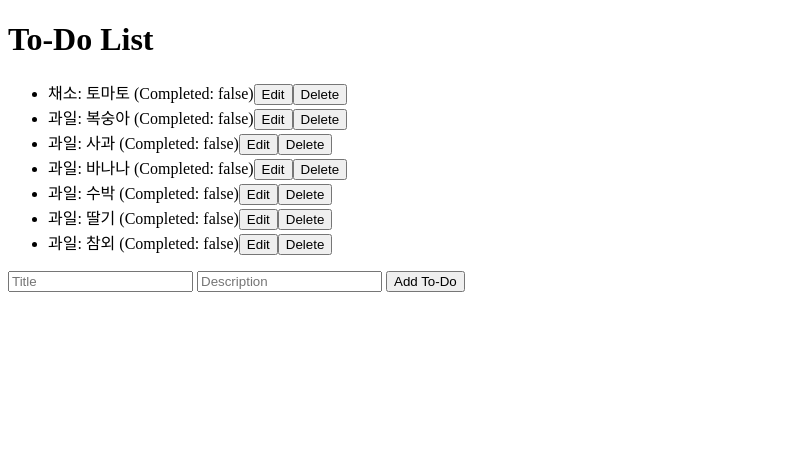
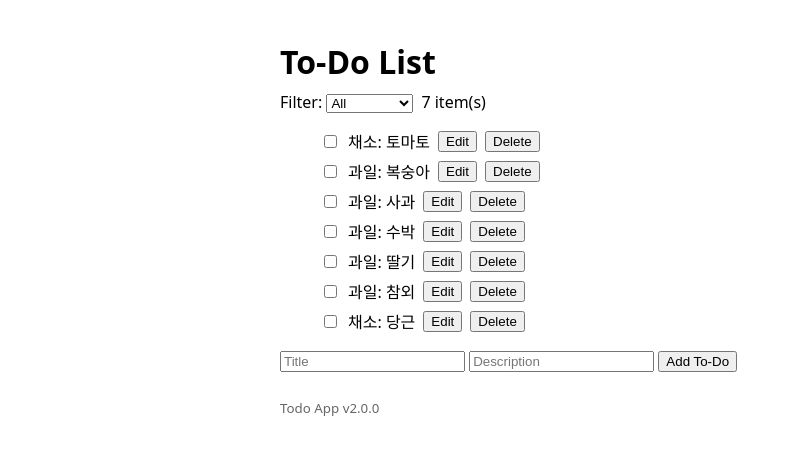
Before and after one commit to mj4863/FastApi_Todos, a FastAPI app: page / in a window 1280 px wide. Shown: the top 455 px of the page, without its empty margins (0-792 px from the left). Run offline with FastAPI, Linux system fonts and the light colour scheme.

Commit message:
feat:v2.0.0 - health/version, validation, filter, toggle, absolute paths, UI tweaks

```diff
--- a/main.py
+++ b/main.py
@@ -1,68 +1,102 @@
-from fastapi import FastAPI, HTTPException
+from fastapi import FastAPI, HTTPException, Query
 from fastapi.responses import HTMLResponse
-from pydantic import BaseModel
+from pydantic import BaseModel, field_validator
+from typing import List, Optional
 import json
 import os
+from pathlib import Path
 
-app = FastAPI()
+APP_VERSION = "2.0.0"
 
-# To-Do 항목 모델
+app = FastAPI(title="Todo App", version=APP_VERSION)
+
+# --- Paths (절대경로 안전화) ---
+BASE_DIR = Path(__file__).resolve().parent
+TODO_FILE = BASE_DIR / "todo.json"
+INDEX_HTML = BASE_DIR / "templates" / "index.html"
+
+# --- Model & Validation ---
 class TodoItem(BaseModel):
     id: int
     title: str
     description: str
-    completed: bool
+    completed: bool = False
 
-# JSON 파일 경로
-TODO_FILE = "todo.json"
+    @field_validator("title", "description")
+    @classmethod
+    def not_empty(cls, v: str) -> str:
+        if not v or not v.strip():
+            raise ValueError("must not be empty")
+        return v.strip()
 
-# JSON 파일에서 To-Do 항목 로드
-def load_todos():
-    if os.path.exists(TODO_FILE):
-        with open(TODO_FILE, "r") as file:
-            return json.load(file)
+# --- Storage helpers ---
+def load_todos() -> list[dict]:
+    if TODO_FILE.exists():
+        try:
+            with TODO_FILE.open("r", encoding="utf-8") as f:
+                return json.load(f)
+        except json.JSONDecodeError:
+            # 손상된 파일 방어
+            return []
     return []
 
-# JSON 파일에 To-Do 항목 저장
-def save_todos(todos):
-    with open(TODO_FILE, "w") as file:
-        json.dump(todos, file, indent=4)
+def save_todos(todos: list[dict]) -> None:
+    with TODO_FILE.open("w", encoding="utf-8") as f:
+        json.dump(todos, f, ensure_ascii=False, indent=4)
 
-# To-Do 목록 조회
-@app.get("/todos", response_model=list[TodoItem])
-def get_todos():
-    return load_todos()
+# --- Health/Version ---
+@app.get("/health")
+def health():
+    return {"status": "ok"}
 
-# 신규 To-Do 항목 추가
-@app.post("/todos", response_model=TodoItem)
+@app.get("/version")
+def version():
+    return {"version": APP_VERSION}
+
+# --- CRUD + 필터 ---
+@app.get("/todos", response_model=List[TodoItem])
+def get_todos(completed: Optional[bool] = Query(default=None, description="완료 여부 필터")):
+    todos = load_todos()
+    if completed is None:
+        return todos
+    return [t for t in todos if bool(t.get("completed", False)) == completed]
+
+@app.post("/todos", response_model=TodoItem, status_code=201)
 def create_todo(todo: TodoItem):
     todos = load_todos()
-    todos.append(todo.dict())
+    # 중복 id 방지
+    if any(t["id"] == todo.id for t in todos):
+        raise HTTPException(status_code=409, detail="Duplicate id")
+    todos.append(todo.model_dump())
     save_todos(todos)
     return todo
 
-# To-Do 항목 수정
 @app.put("/todos/{todo_id}", response_model=TodoItem)
 def update_todo(todo_id: int, updated_todo: TodoItem):
     todos = load_todos()
-    for todo in todos:
-        if todo["id"] == todo_id:
-            todo.update(updated_todo.dict())
+    for i, t in enumerate(todos):
+        if t["id"] == todo_id:
+            # id 불변 원칙: URL의 todo_id로 고정
+            merged = updated_todo.model_dump()
+            merged["id"] = todo_id
+            todos[i] = merged
             save_todos(todos)
-            return updated_todo
+            return merged
     raise HTTPException(status_code=404, detail="To-Do item not found")
 
-# To-Do 항목 삭제
 @app.delete("/todos/{todo_id}", response_model=dict)
 def delete_todo(todo_id: int):
     todos = load_todos()
-    todos = [todo for todo in todos if todo["id"] != todo_id]
-    save_todos(todos)
+    new_todos = [t for t in todos if t["id"] != todo_id]
+    if len(new_todos) == len(todos):
+        # 없던 항목 삭제 요청
+        raise HTTPException(status_code=404, detail="To-Do item not found")
+    save_todos(new_todos)
     return {"message": "To-Do item deleted"}
 
-# HTML 파일 서빙
+# --- HTML ---
 @app.get("/", response_class=HTMLResponse)
 def read_root():
-    with open("templates/index.html", "r") as file:
-        content = file.read()
-    return HTMLResponse(content=content)
+    if not INDEX_HTML.exists():
+        return HTMLResponse("<h1>index.html not found</h1>", status_code=500)
+    return HTMLResponse(INDEX_HTML.read_text(encoding="utf-8"))
--- a/templates/index.html
+++ b/templates/index.html
@@ -1,80 +1,164 @@
 <!DOCTYPE html>
 <html lang="en">
 <head>
-    <meta charset="UTF-8">
-    <meta name="viewport" content="width=device-width, initial-scale=1.0">
+  <meta charset="UTF-8" />
+  <meta name="viewport" content="width=device-width, initial-scale=1.0"/>
   <title>To-Do List</title>
+  <style>
+    body { font-family: system-ui, -apple-system, Segoe UI, Roboto, sans-serif; max-width: 720px; margin: 40px auto; padding: 0 16px; }
+    h1 { margin-bottom: 8px; }
+    .toolbar { display: flex; gap: 8px; align-items: center; margin-bottom: 12px; }
+    #todo-list li { margin: 6px 0; display: flex; gap: 8px; align-items: center; }
+    #todo-list li.done { opacity: .7; text-decoration: line-through; }
+    small.muted { color: #666; }
+    footer { margin-top: 24px; color: #666; }
+    button { cursor: pointer; }
+    .err { color: #b00020; margin: 6px 0; }
+  </style>
 </head>
 <body>
   <h1>To-Do List</h1>
+  <div class="toolbar">
+    <label>
+      Filter:
+      <select id="filter">
+        <option value="all">All</option>
+        <option value="true">Completed</option>
+        <option value="false">Active</option>
+      </select>
+    </label>
+    <span id="status" class="small muted"></span>
+  </div>
+
   <ul id="todo-list"></ul>
+
   <form id="todo-form">
-        <input type="text" id="title" placeholder="Title" required>
-        <input type="text" id="description" placeholder="Description" required>
+    <input type="text" id="title" placeholder="Title" required />
+    <input type="text" id="description" placeholder="Description" required />
     <button type="submit">Add To-Do</button>
   </form>
+
+  <div id="error" class="err" role="alert" style="display:none;"></div>
+
+  <footer>
+    <small>Todo App <span id="app-version">v?.?.?</span></small>
+  </footer>
+
   <script>
+    const $ = (sel) => document.querySelector(sel);
+    const listEl = $("#todo-list");
+    const filterEl = $("#filter");
+    const statusEl = $("#status");
+    const errEl = $("#error");
+    const verEl = $("#app-version");
+
+    async function getVersion() {
+      try {
+        const r = await fetch('/version');
+        const j = await r.json();
+        verEl.textContent = 'v' + (j.version || 'unknown');
+      } catch {}
+    }
+
+    function showError(msg) {
+      errEl.textContent = msg;
+      errEl.style.display = 'block';
+      setTimeout(() => (errEl.style.display = 'none'), 3000);
+    }
+
     async function fetchTodos() {
-            const response = await fetch('/todos');
+      const q = filterEl.value;
+      const qs = q === 'all' ? '' : `?completed=${q}`;
+      const response = await fetch('/todos' + qs);
       const todos = await response.json();
-            const todoList = document.getElementById('todo-list');
-            todoList.innerHTML = '';
+
+      listEl.innerHTML = '';
+      statusEl.textContent = `${todos.length} item(s)`;
+
       todos.forEach(todo => {
         const li = document.createElement('li');
-                li.textContent = `${todo.title}: ${todo.description} (Completed: ${todo.completed})`;
+        if (todo.completed) li.classList.add('done');
+
+        const chk = document.createElement('input');
+        chk.type = 'checkbox';
+        chk.checked = !!todo.completed;
+        chk.title = 'Toggle completed';
+        chk.onchange = async () => {
+          await updateTodo(todo.id, todo.title, todo.description, chk.checked);
+          fetchTodos();
+        };
+
+        const span = document.createElement('span');
+        span.textContent = `${todo.title}: ${todo.description}`;
+
         const editButton = document.createElement('button');
         editButton.textContent = 'Edit';
-                editButton.onclick = () => editTodo(todo.id);
+        editButton.onclick = async () => {
+          const title = prompt('Enter new title:', todo.title);
+          if (title === null) return;
+          const description = prompt('Enter new description:', todo.description);
+          if (description === null) return;
+          const ok = await updateTodo(todo.id, title, description, chk.checked);
+          if (ok) fetchTodos();
+        };
+
         const deleteButton = document.createElement('button');
         deleteButton.textContent = 'Delete';
-                deleteButton.onclick = () => deleteTodo(todo.id);
-                li.appendChild(editButton);
-                li.appendChild(deleteButton);
-                todoList.appendChild(li);
+        deleteButton.onclick = async () => {
+          const yes = confirm('Delete this item?');
+          if (!yes) return;
+          const r = await fetch(`/todos/${todo.id}`, { method: 'DELETE' });
+          if (r.ok) fetchTodos(); else showError('Delete failed');
+        };
+
+        li.append(chk, span, editButton, deleteButton);
+        listEl.appendChild(li);
       });
     }
 
-        async function editTodo(id) {
-            const title = prompt('Enter new title:');
-            const description = prompt('Enter new description:');
-            const completed = confirm('Is this task completed?');
-            const response = await fetch(`/todos/${id}`, {
+    async function updateTodo(id, title, description, completed) {
+      try {
+        const r = await fetch(`/todos/${id}`, {
           method: 'PUT',
-                headers: {
-                    'Content-Type': 'application/json'
-                },
+          headers: { 'Content-Type': 'application/json' },
           body: JSON.stringify({ id, title, description, completed })
         });
-            if (response.ok) {
-                fetchTodos();
+        if (!r.ok) {
+          const j = await r.json().catch(() => ({}));
+          showError(j.detail || 'Update failed');
         }
-        }
-
-        async function deleteTodo(id) {
-            const response = await fetch(`/todos/${id}`, {
-                method: 'DELETE'
-            });
-            if (response.ok) {
-                fetchTodos();
+        return r.ok;
+      } catch {
+        showError('Network error');
+        return false;
       }
     }
 
     document.getElementById('todo-form').addEventListener('submit', async (event) => {
       event.preventDefault();
-            const title = document.getElementById('title').value;
-            const description = document.getElementById('description').value;
+      const title = document.getElementById('title').value.trim();
+      const description = document.getElementById('description').value.trim();
+      if (!title || !description) {
+        showError('Title/Description required');
+        return;
+      }
       const response = await fetch('/todos', {
         method: 'POST',
-                headers: {
-                    'Content-Type': 'application/json'
-                },
+        headers: { 'Content-Type': 'application/json' },
         body: JSON.stringify({ id: Date.now(), title, description, completed: false })
       });
       if (response.ok) {
+        event.target.reset();
         fetchTodos();
+      } else {
+        const j = await response.json().catch(() => ({}));
+        showError(j.detail || 'Create failed');
       }
     });
 
+    filterEl.addEventListener('change', fetchTodos);
+
+    getVersion();
     fetchTodos();
   </script>
 </body>
```
Also changed, not shown: todo.json (+18 -18 lines). Lines whose indentation alone changed are shown as unchanged.
